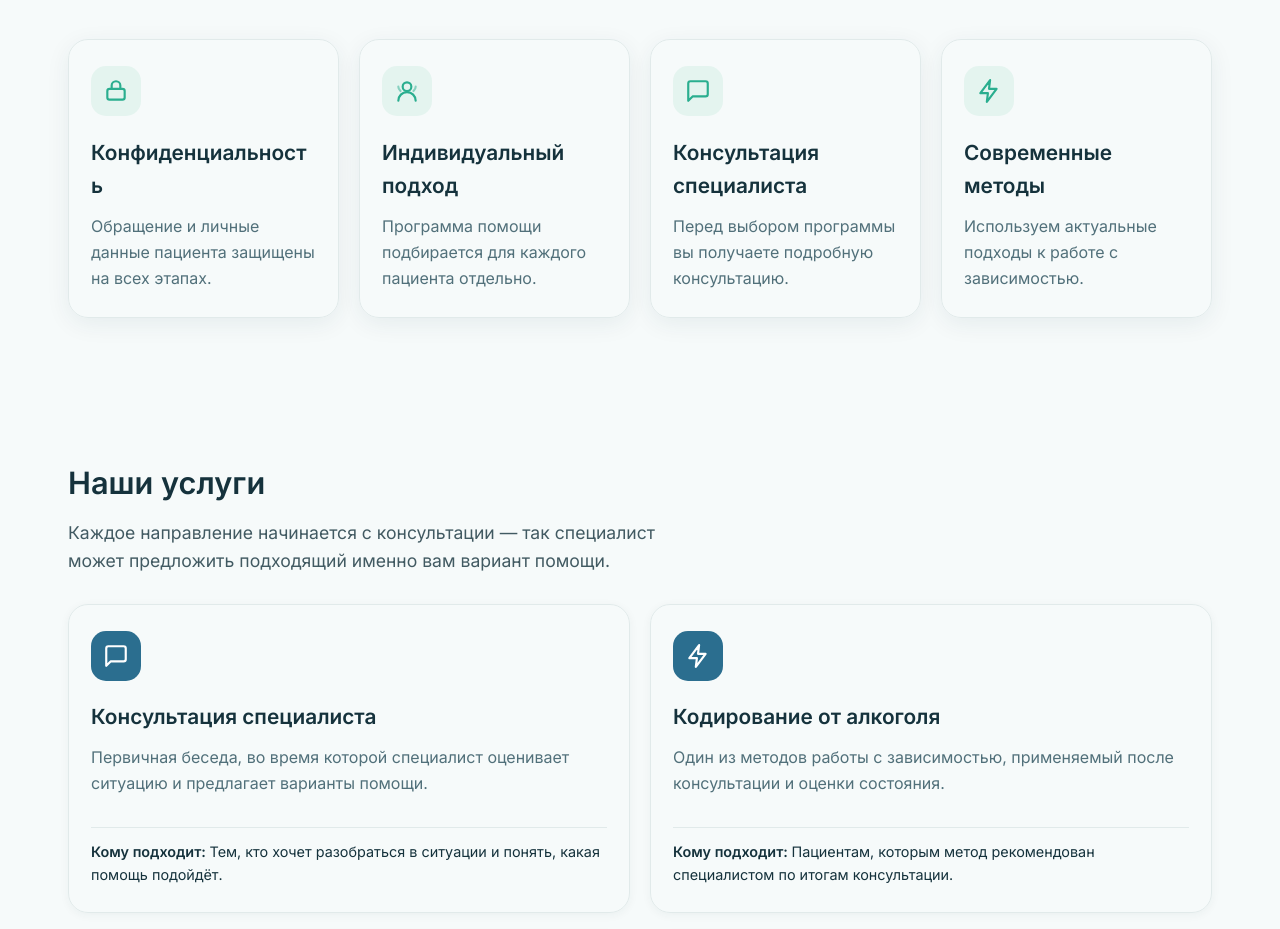
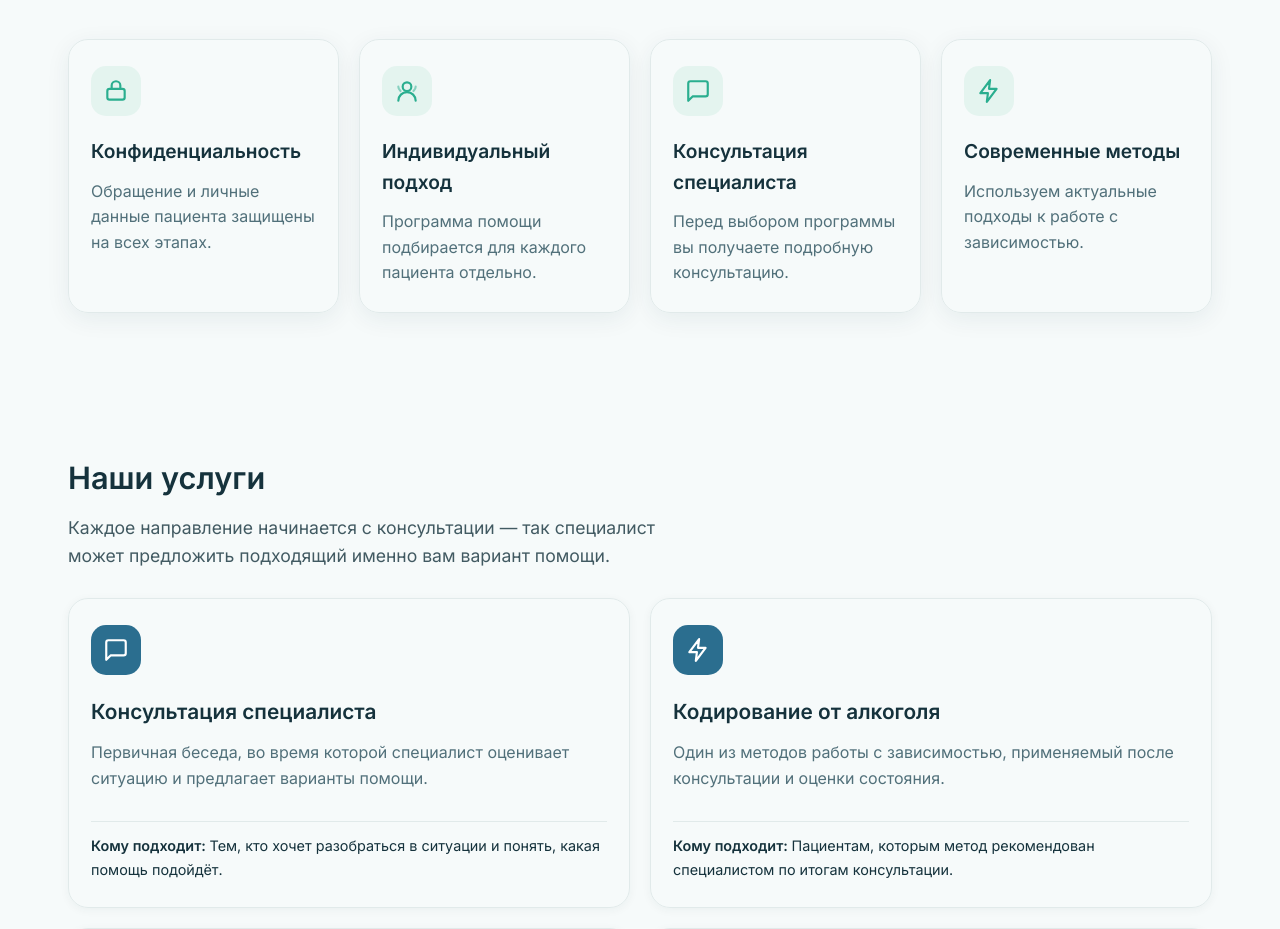
Before and after one commit to grekovpavel019/narcology, a React (Vite) app: page / in a window 1280 px wide. Shown: the part 880-1809 px from the top of the page. Built offline with nearby package versions, Linux system fonts and the light colour scheme.

Commit message:
styles: minor changes

```diff
--- a/src/sections/Benefits/Benefits.module.scss
+++ b/src/sections/Benefits/Benefits.module.scss
@@ -14,12 +14,4 @@
     display: grid;
     grid-template-columns: repeat(auto-fit, minmax(250px, 1fr));
     gap: 20px;
-
-    & h3 {
-        overflow-wrap: break-word;
-    }
 }
-
-.card {
-    border: 1px solid black;
-}
--- a/src/shared/components/BenefitCard/BenefitCard.module.scss
+++ b/src/shared/components/BenefitCard/BenefitCard.module.scss
@@ -4,6 +4,10 @@
     @include mixins.feature-card;
 
     box-shadow: var(--shadow);
+
+    & h3 {
+        font-size: clamp(1.2rem, 3.4vw, 1.1rem);
+    }
 }
 
 .icon {
```
